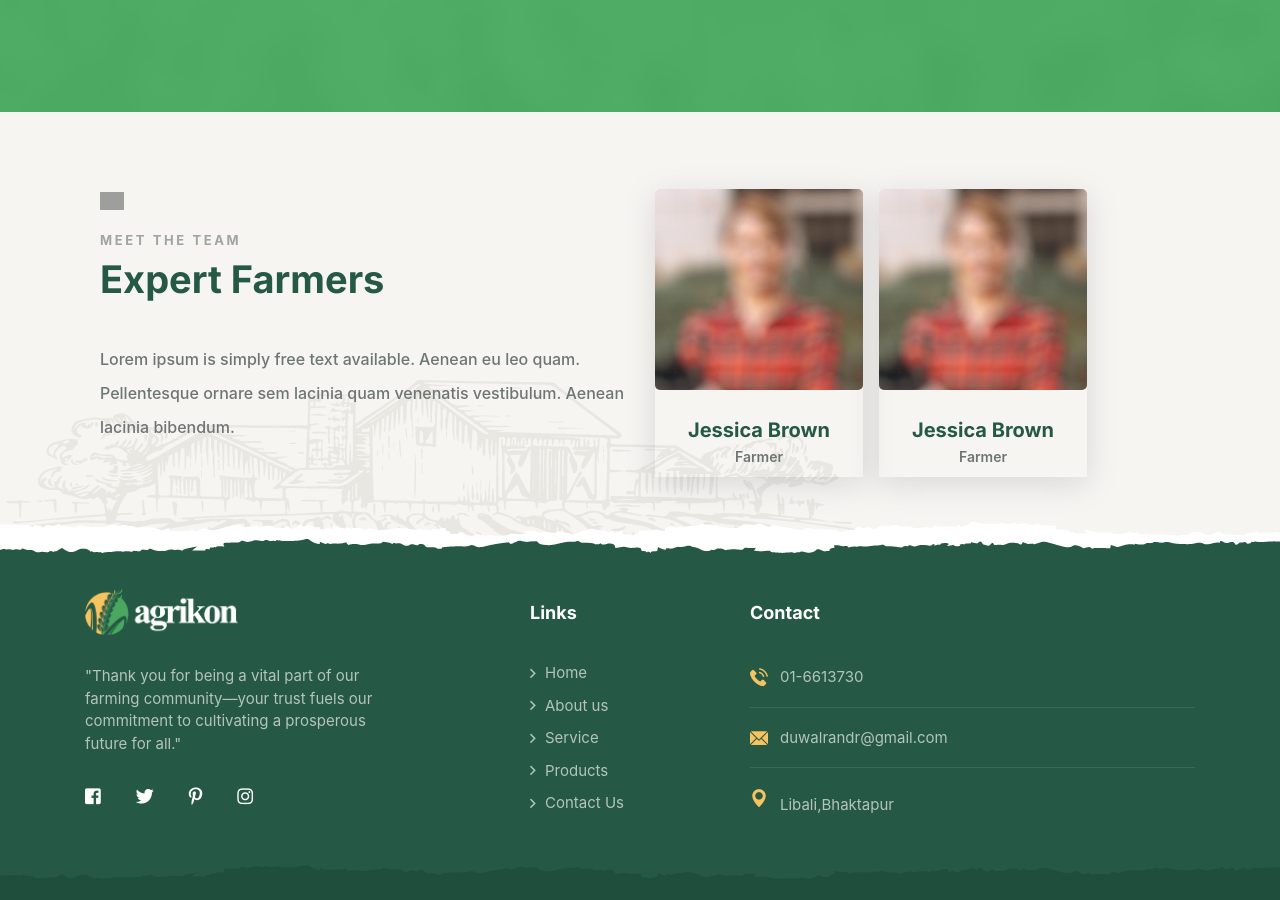
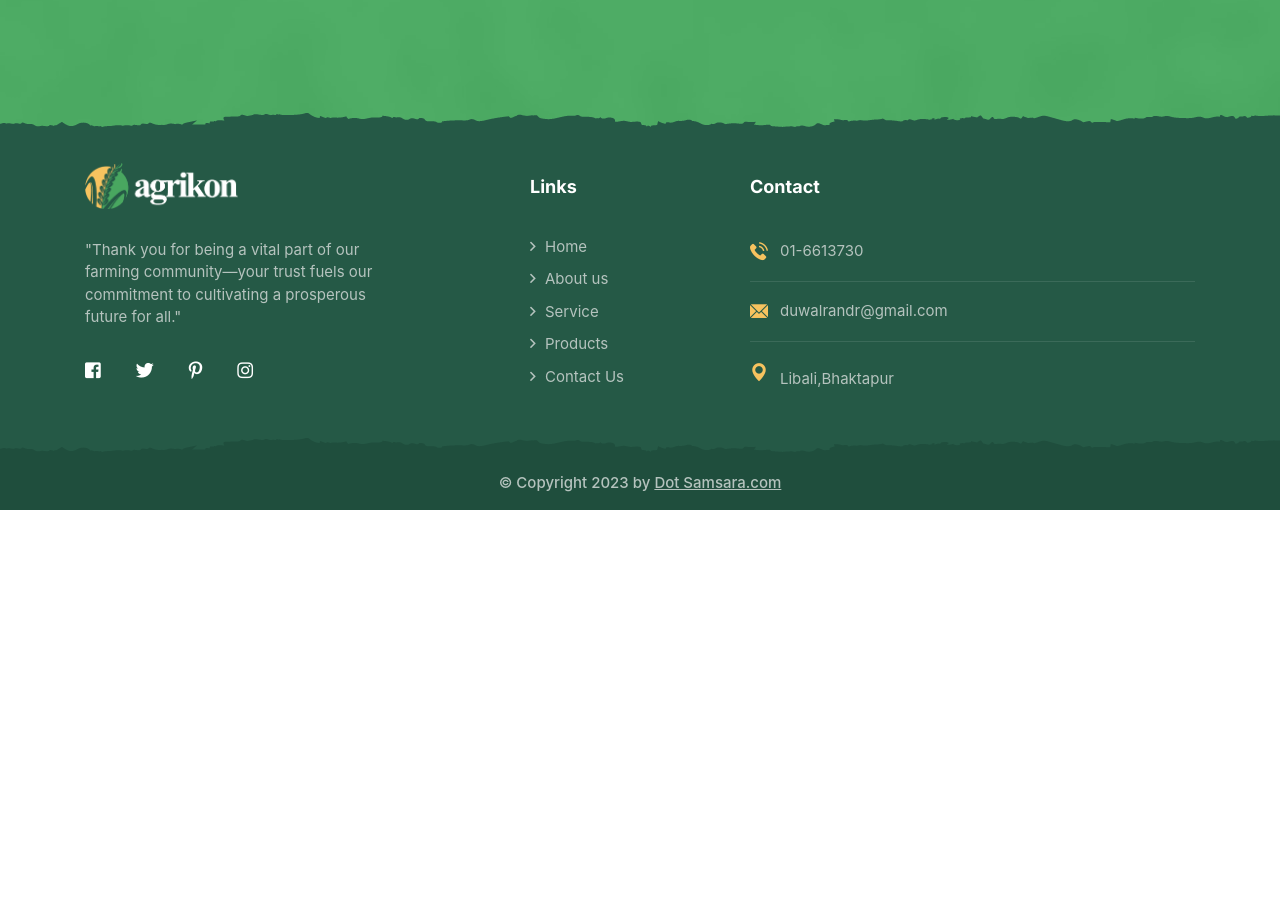
Before and after one commit to roshikDuwal/agriculture, a React (Vite) app: page /about in a window 1280 px wide. Shown: the part 2333-3233 px from the top of the page. After the commit the page ends 2843 px from the top, so only its background shows below. Built offline with nearby package versions, Linux system fonts and the light colour scheme; grey boxes are pictures that could not be loaded.

Commit message:
update changes

```diff
--- a/index.html
+++ b/index.html
@@ -58,6 +58,8 @@
     </div>
 
 
+
+
     <script type="module" src="/src/main.jsx"></script>
 
     <script src="assets/js/jquery-3.5.1.min.js"></script>
--- a/src/pages/About.jsx
+++ b/src/pages/About.jsx
@@ -270,7 +270,7 @@ const About = () => {
         </div>
       </section>
 
-      <section className="team-one">
+      {/* <section className="team-one">
         <img
           src="assets/images/icons/team-bg-1-1.png"
           alt=""
@@ -354,7 +354,7 @@ const About = () => {
             </div>
           </div>
         </div>
-      </section>
+      </section> */}
     </>
   );
 };
--- a/src/pages/Home.jsx
+++ b/src/pages/Home.jsx
@@ -71,7 +71,7 @@ const Home = () => {
                   <h3>Better Agriculture for Better Future</h3>
                 </div>
                 <div className="about-one__tagline">
-                  <p>We have 20 years of experience</p>
+                  <p>We have 30 years of experience</p>
                 </div>
 
                 <div className="about-one__summery">
```
